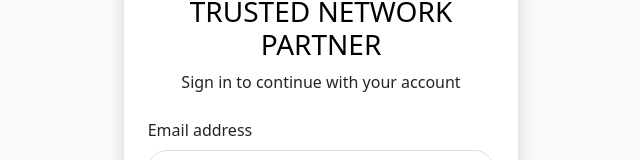
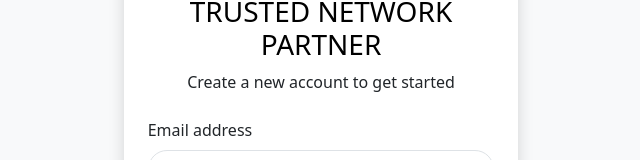
Before and after one commit to jailendrarajawat121/react-firebase-real-time-chat, a React (Create React App) app: page /signup in a window 1280 px wide. Shown: the part 218-378 px from the top of the page, without its empty margins (319-959 px from the left). Built offline with nearby package versions, Linux system fonts and the light colour scheme.

Commit message:
working on the login signup

```diff
--- a/src/pages/auth/Login.jsx
+++ b/src/pages/auth/Login.jsx
@@ -10,18 +10,6 @@ function Login() {
 
     const togglePasswordVisibility = () => {
         setShowPassword((prevState) => !prevState);
-    };
-
-    const handleSwitch = () => {
-        setIsLogin((prev) => !prev); // Toggle between Login and Sign Up
-    };
-
-    const handleLoginRedirect = () => {
-        navigate("/login"); // Navigate to the login page
-    };
-
-    const handleSignupRedirect = () => {
-        navigate("/signup"); // Navigate to the signup page
     };
 
     return (
--- a/src/pages/auth/Signup.jsx
+++ b/src/pages/auth/Signup.jsx
@@ -36,7 +36,7 @@ function Signup() {
                         <div className="text-center mb-4">
                             <h2 className="text-primary">Welcome To</h2>
                             <h3 className="text-black">TRUSTED NETWORK PARTNER</h3>
-                            <p>{isLogin ? "Sign in to continue with your account" : "Create a new account to get started"}</p>
+                            <p>Create a new account to get started</p>
                         </div>
 
                         <Form>
```
